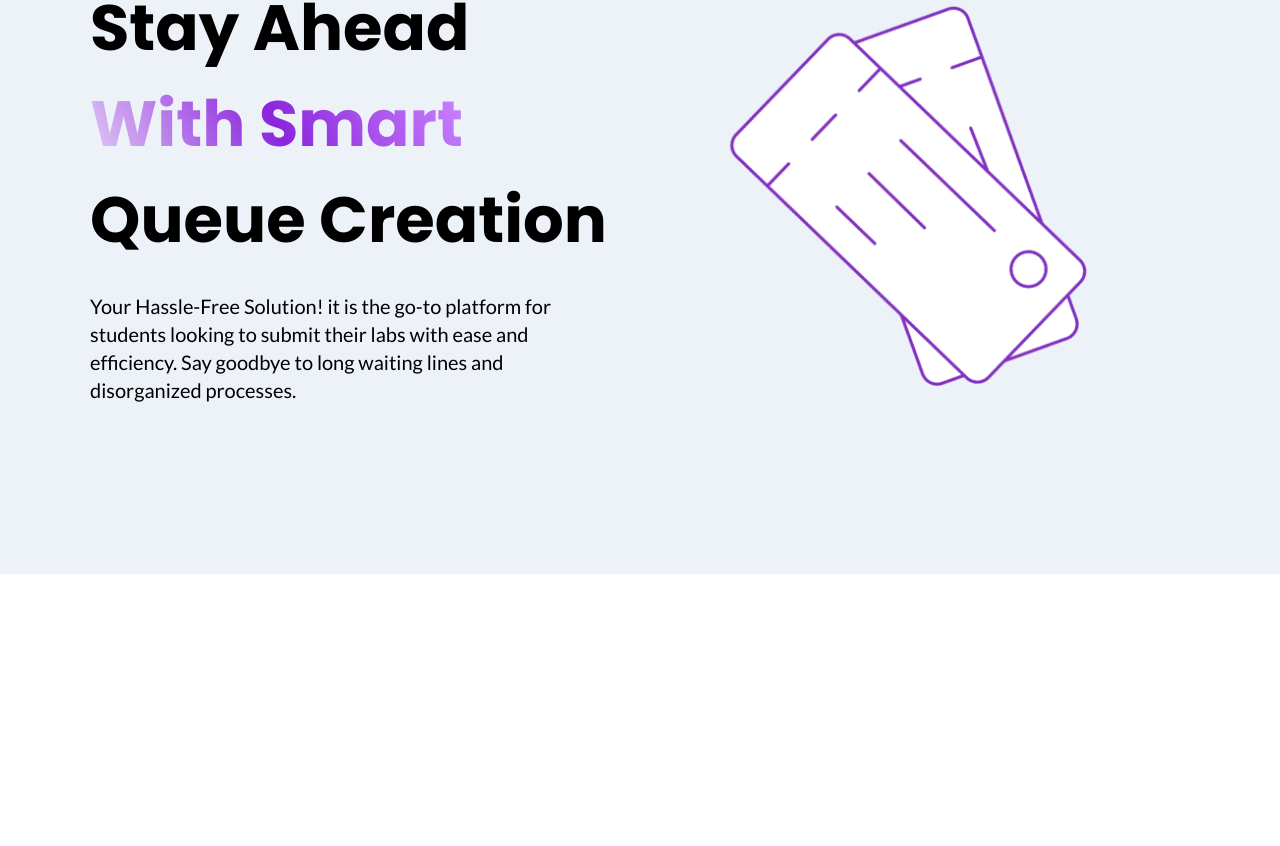
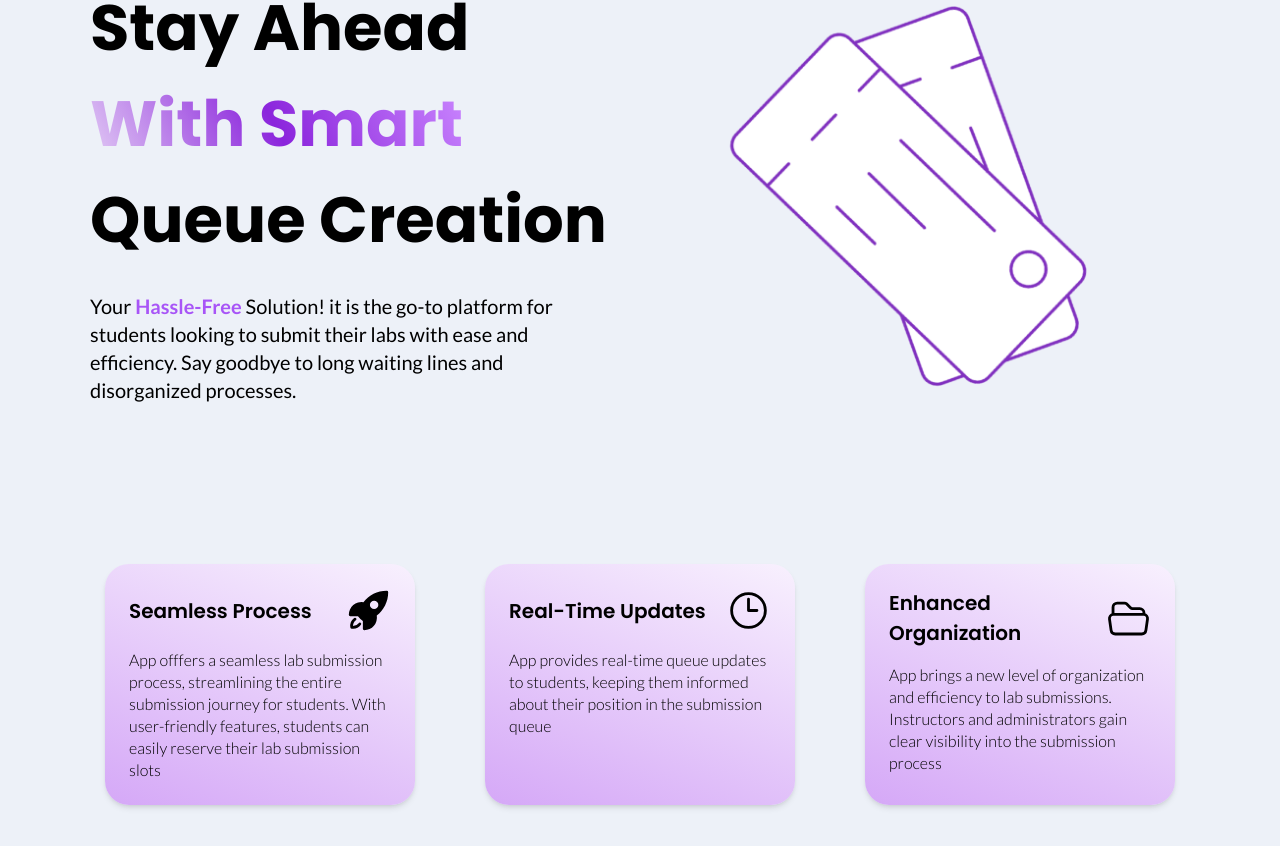
Before and after one commit to GEOFARL/lab-queue, a React (Vite) app in the folder frontend/: page / in a window 1280 px wide. Shown: the part 226-1072 px from the top of the page. Before the commit the page ends 800 px from the top, so only its background shows below. Built offline with nearby package versions, Linux system fonts and the light colour scheme.

Commit message:
Create cards

```diff
--- /dev/null
+++ b/frontend/src/components/Card.jsx
@@ -0,0 +1,15 @@
+const Card = ({ title, text, icon }) => {
+  return (
+    <div className="p-6 flex flex-col gap-4 mx-auto max-w-[310px] card-gradient rounded-3xl shadow-md hover:shadow-2xl duration-500 transition-all hover:-translate-y-1 min-h-[230px]">
+      <div className="flex items-center justify-between">
+        <h4 className="font-poppins text-[20px] font-semibold capitalize">
+          {title}
+        </h4>
+        <div className="ml-3">{icon}</div>
+      </div>
+      <p className="font-lato text-[16px] font-light leading-snug">{text}</p>
+    </div>
+  );
+};
+
+export default Card;
--- a/frontend/src/components/Hero.jsx
+++ b/frontend/src/components/Hero.jsx
@@ -12,9 +12,11 @@ const Hero = () => {
           </h1>
 
           <p className="max-w-[400px] lg:max-w-[515px] mt-6 font-lato text-[16px] leading-[23px] lg:text-[20px] lg:leading-[28.3px]">
-            Your Hassle-Free Solution! it is the go-to platform for students
-            looking to submit their labs with ease and efficiency. Say goodbye
-            to long waiting lines and disorganized processes.
+            Your{' '}
+            <span className="text-purple-500 font-semibold">Hassle-Free</span>{' '}
+            Solution! it is the go-to platform for students looking to submit
+            their labs with ease and efficiency. Say goodbye to long waiting
+            lines and disorganized processes.
           </p>
         </div>
 
--- a/frontend/src/index.css
+++ b/frontend/src/index.css
@@ -13,7 +13,12 @@
 }
 
 .card-gradient {
-  background: linear-gradient(21deg, #8f2bdd -150%, rgb(255, 255, 255) 140%);
+  background: linear-gradient(
+    21deg,
+    #8f2bdd -200%,
+    #d5a8f7 0%,
+    rgb(255, 255, 255) 120%
+  );
 }
 
 .text-gradient {
--- a/frontend/src/pages/Home.jsx
+++ b/frontend/src/pages/Home.jsx
@@ -1,7 +1,43 @@
+import Card from '../components/Card';
 import Hero from '../components/Hero';
+import {
+  HiOutlineClock,
+  HiOutlineFolderOpen,
+  HiRocketLaunch,
+} from 'react-icons/hi2';
+
+const cards = [
+  {
+    id: Math.random().toString(),
+    title: 'Seamless process',
+    text: 'App offfers a seamless lab submission process, streamlining the entire submission journey for students. With user-friendly features, students can easily reserve their lab submission slots',
+    icon: <HiRocketLaunch size={'45px'} />,
+  },
+  {
+    id: Math.random().toString(),
+    title: 'Real-time updates',
+    text: 'App provides real-time queue updates to students, keeping them informed about their position in the submission queue',
+    icon: <HiOutlineClock size={'45px'} />,
+  },
+  {
+    id: Math.random().toString(),
+    title: 'enhanced organization',
+    text: 'App brings a new level of organization and efficiency to lab submissions. Instructors and administrators gain clear visibility into the submission process',
+    icon: <HiOutlineFolderOpen size={'45px'} />,
+  },
+];
 
 const Home = () => {
-  return <Hero />;
+  return (
+    <>
+      <Hero />
+      <div className="grid md:grid-cols-2 lg:grid-cols-3 gap-10 py-16">
+        {cards.map((card) => (
+          <Card {...card} key={card.id} />
+        ))}
+      </div>
+    </>
+  );
 };
 
 export default Home;
```
